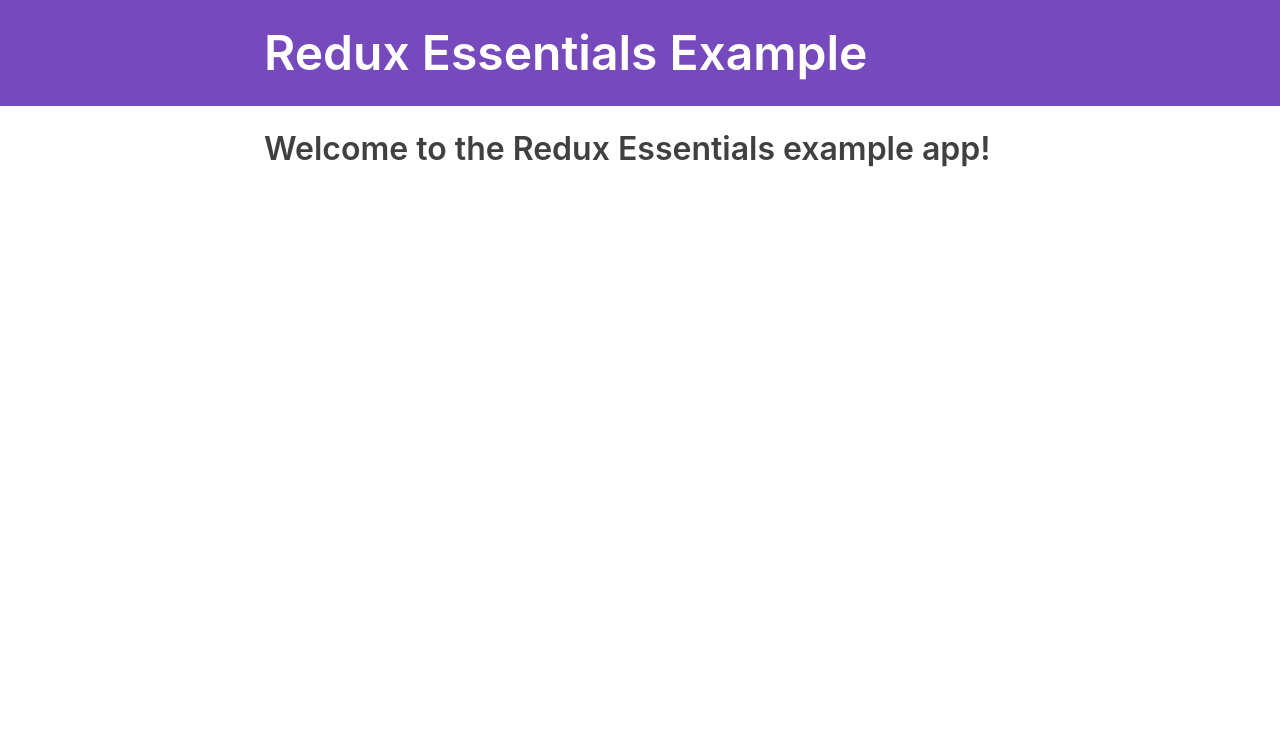
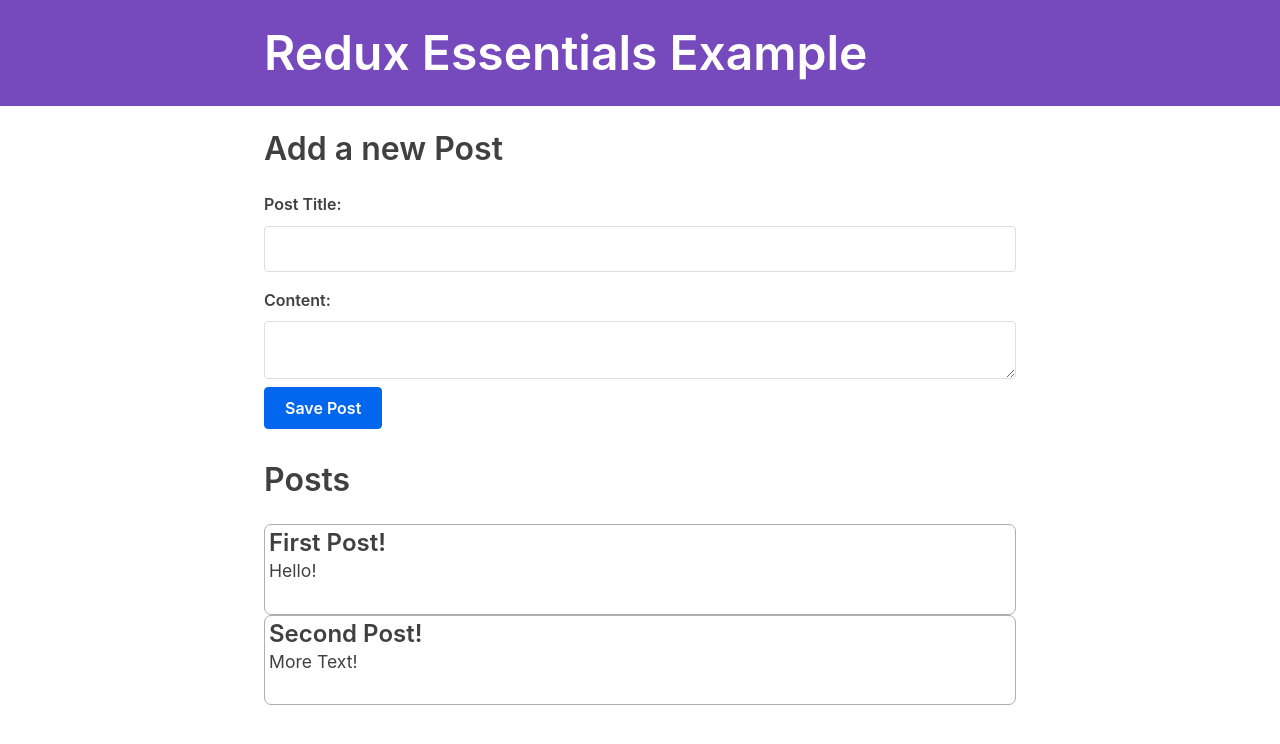
Before and after one commit to KazuyaHayashi/redux_tutorial, a React (Create React App) app: page / in a window 1280 px wide. Shown: the top 744 px of the page. Built offline with nearby package versions, Linux system fonts and the light colour scheme; what miragejs, txtgen would draw is missing.

Commit message:
Part3 done

```diff
--- a/src/App.js
+++ b/src/App.js
@@ -7,6 +7,9 @@
 } from 'react-router-dom'
 
 import { Navbar } from './app/Navbar'
+
+import { PostsList } from './features/posts/PostsList';
+import { AddPostForm } from './features/posts/AddPostForm';
 
 function App() {
   return (
@@ -18,9 +21,10 @@
             exact
             path="/"
             render={() => (
-              <section>
-                <h2>Welcome to the Redux Essentials example app!</h2>
-              </section>
+              <React.Fragment>
+                <AddPostForm />
+                <PostsList />
+              </React.Fragment>
             )}
           />
           <Redirect to="/" />
--- a/src/app/store.js
+++ b/src/app/store.js
@@ -1,5 +1,9 @@
 import { configureStore } from '@reduxjs/toolkit'
 
+import postsReducer from '../features/posts/postsSlice';
+
 export default configureStore({
-  reducer: () => ({}),
+  reducer: {
+    posts: postsReducer,
+  }
 })
--- /dev/null
+++ b/src/features/posts/AddPostForm.js
@@ -0,0 +1,50 @@
+import React, { useState } from 'react';
+import { useDispatch } from 'react-redux';
+import { nanoid } from '@reduxjs/toolkit';
+import { postAdded } from './postsSlice';
+
+
+export const AddPostForm = () => {
+    const [title, setTitle ] = useState('');
+    const [content, setContent ] = useState('');
+
+    const dispatch = useDispatch();
+
+    const onTitleChanged = e => setTitle(e.target.value);
+    const onContentChanged = e => setContent(e.target.value);
+    const onSaveClicked = () => {
+        if(title && content) {
+            dispatch(postAdded({
+                id: nanoid(),
+                title,
+                content
+            }));
+            setTitle('');
+            setContent('');
+        }
+    };
+
+    return (
+        <section>
+            <h2>Add a new Post</h2>
+            <form>
+                <label htmlFor="postTitle">Post Title:</label>
+                <input
+                    type="text"
+                    id="postTitle"
+                    name="postTitle"
+                    value={title}
+                    onChange={onTitleChanged}
+                />
+                <label htmlFor="postContent">Content:</label>
+                <textarea
+                    id="postContent"
+                    name="postContent"
+                    value={content}
+                    onChange={onContentChanged}
+                />
+                <button type="button" onClick={onSaveClicked}>Save Post</button>
+            </form>
+        </section>
+    );
+};
--- /dev/null
+++ b/src/features/posts/PostsList.js
@@ -0,0 +1,20 @@
+import React from 'react';
+import { useSelector } from 'react-redux';
+
+export const PostsList = () => {
+    const posts = useSelector(state => state.posts);
+
+    const renderedPosts = posts.map(post => (
+        <article className="post-excerpt" key={post.id}>
+            <h3>{post.title}</h3>
+            <p>{post.content.substring(0, 100)}</p>
+        </article>
+    ));
+
+    return (
+        <section>
+            <h2>Posts</h2>
+            {renderedPosts}
+        </section>
+    );
+};
--- /dev/null
+++ b/src/features/posts/postsSlice.js
@@ -0,0 +1,20 @@
+import { createSlice } from '@reduxjs/toolkit';
+
+const initialState = [
+    { id: 1, title: 'First Post!', content: 'Hello!' },
+    { id: 2, title: 'Second Post!', content: 'More Text!' },
+];
+
+const postsSlice = createSlice({
+    name: 'posts',
+    initialState,
+    reducers: {
+        postAdded(state, action) {
+            state.push(action.payload);
+        }
+    }
+});
+
+export const { postAdded } = postsSlice.actions;
+
+export default postsSlice.reducer;
```
